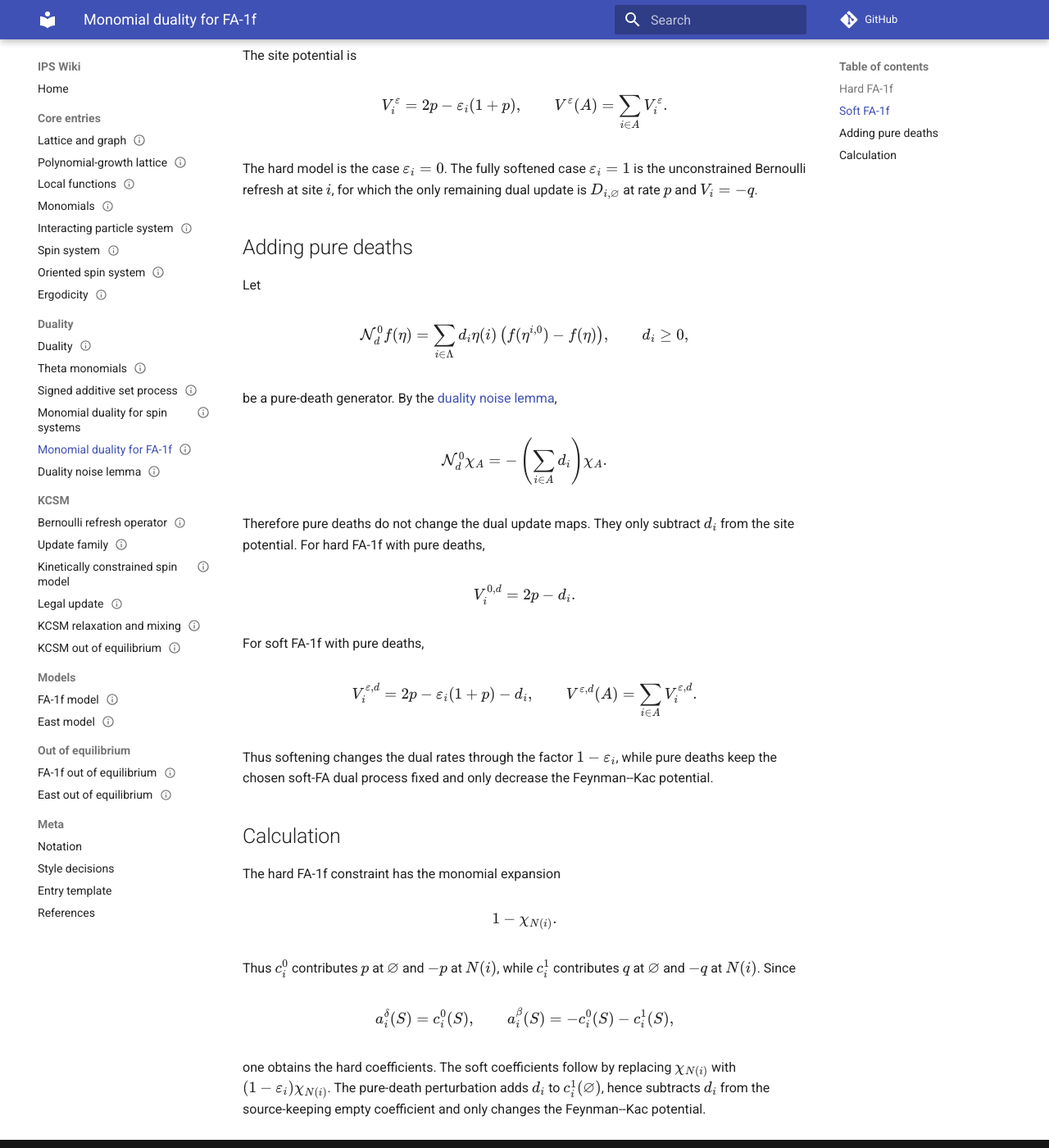
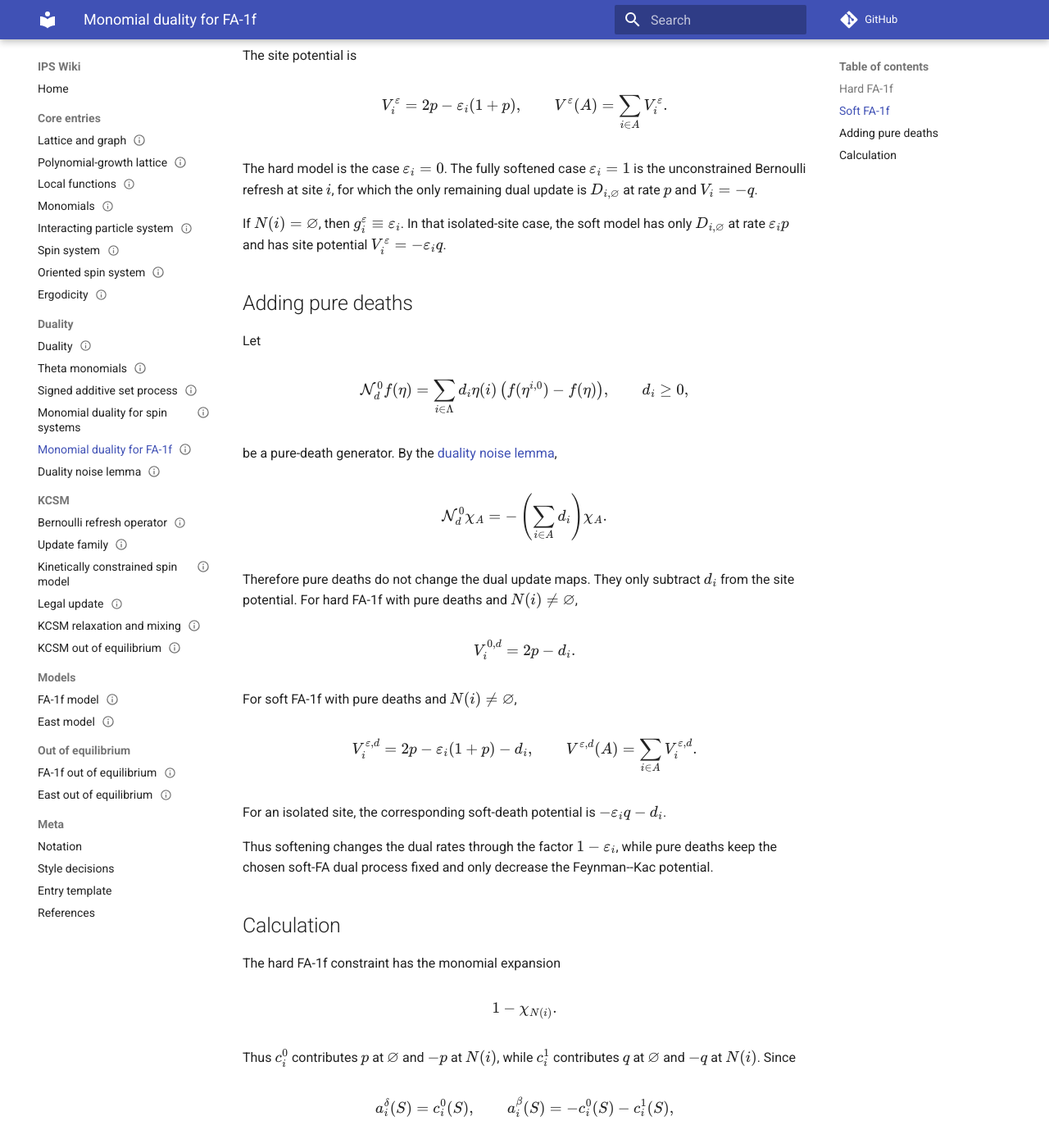
Before and after one commit to maciejgluchowski86-beep/ips-wiki, an MkDocs documentation site: the page built from docs/entries/monomial-duality-for-fa-1f.md, in a window 1280 px wide and 1400 px high, scrolled down 2230 px. Shown: the whole window at 82% size. Built offline with MkDocs 1.6.1 and Material for MkDocs 9.7.7, drawn with Linux system fonts in a browser that asks for light colours; comment, search, counter and statistics services are not loaded.

Commit message:
Clarify isolated sites in FA-1f duality

```diff
--- a/docs/entries/monomial-duality-for-fa-1f.md
+++ b/docs/entries/monomial-duality-for-fa-1f.md
@@ -145,6 +145,8 @@ $$
 
 The hard model is the case \(\varepsilon_i=0\). The fully softened case \(\varepsilon_i=1\) is the unconstrained Bernoulli refresh at site \(i\), for which the only remaining dual update is \(D_{i,\vn}\) at rate \(p\) and \(V_i=-q\).
 
+If \(N(i)=\vn\), then \(g_i^\varepsilon\equiv\varepsilon_i\). In that isolated-site case, the soft model has only \(D_{i,\vn}\) at rate \(\varepsilon_i p\) and has site potential \(V_i^\varepsilon=-\varepsilon_i q\).
+
 ## Adding pure deaths
 
 Let
@@ -163,13 +165,13 @@ $$
 =-\left(\sum_{i\in A}d_i\right)\chi_A.
 $$
 
-Therefore pure deaths do not change the dual update maps. They only subtract \(d_i\) from the site potential. For hard FA-1f with pure deaths,
+Therefore pure deaths do not change the dual update maps. They only subtract \(d_i\) from the site potential. For hard FA-1f with pure deaths and \(N(i)\ne\vn\),
 
 $$
 V_i^{0,d}=2p-d_i.
 $$
 
-For soft FA-1f with pure deaths,
+For soft FA-1f with pure deaths and \(N(i)\ne\vn\),
 
 $$
 V_i^{\varepsilon,d}
@@ -177,6 +179,8 @@ V_i^{\varepsilon,d}
 \qquad
 V^{\varepsilon,d}(A)=\sum_{i\in A}V_i^{\varepsilon,d}.
 $$
+
+For an isolated site, the corresponding soft-death potential is \(-\varepsilon_i q-d_i\).
 
 Thus softening changes the dual rates through the factor \(1-\varepsilon_i\), while pure deaths keep the chosen soft-FA dual process fixed and only decrease the Feynman--Kac potential.
 
```
